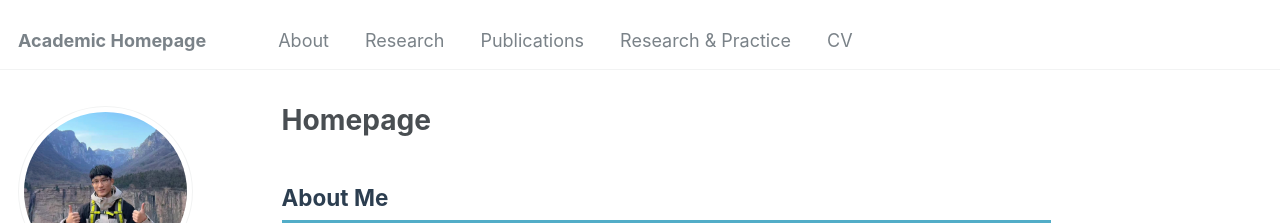
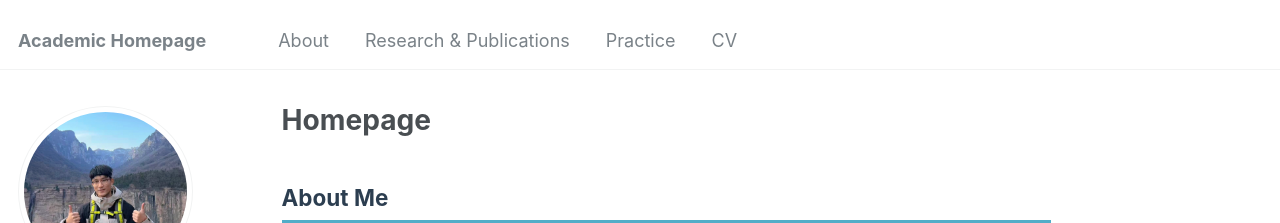
Before and after one commit to Jiaju-Chen/Jiaju-Chen.github.io, a Jekyll site: the page built from _pages/about.md, in a window 1280 px wide. Shown: the top 223 px of the page. Built offline with Jekyll 4.4.1, drawn with Linux system fonts in a browser that asks for light colours; some web fonts are replaced.

Commit message:
update2026

```diff
--- a/_data/navigation.yml
+++ b/_data/navigation.yml
@@ -8,13 +8,10 @@ main:
   - title: "About"
     url: /
 
-  - title: "Research"
-    url: /research/
-
-  - title: "Publications"
+  - title: "Research & Publications"
     url: /publications/
 
-  - title: "Research & Practice"
+  - title: "Practice"
     url: /intern/
 
   - title: "CV"
```
